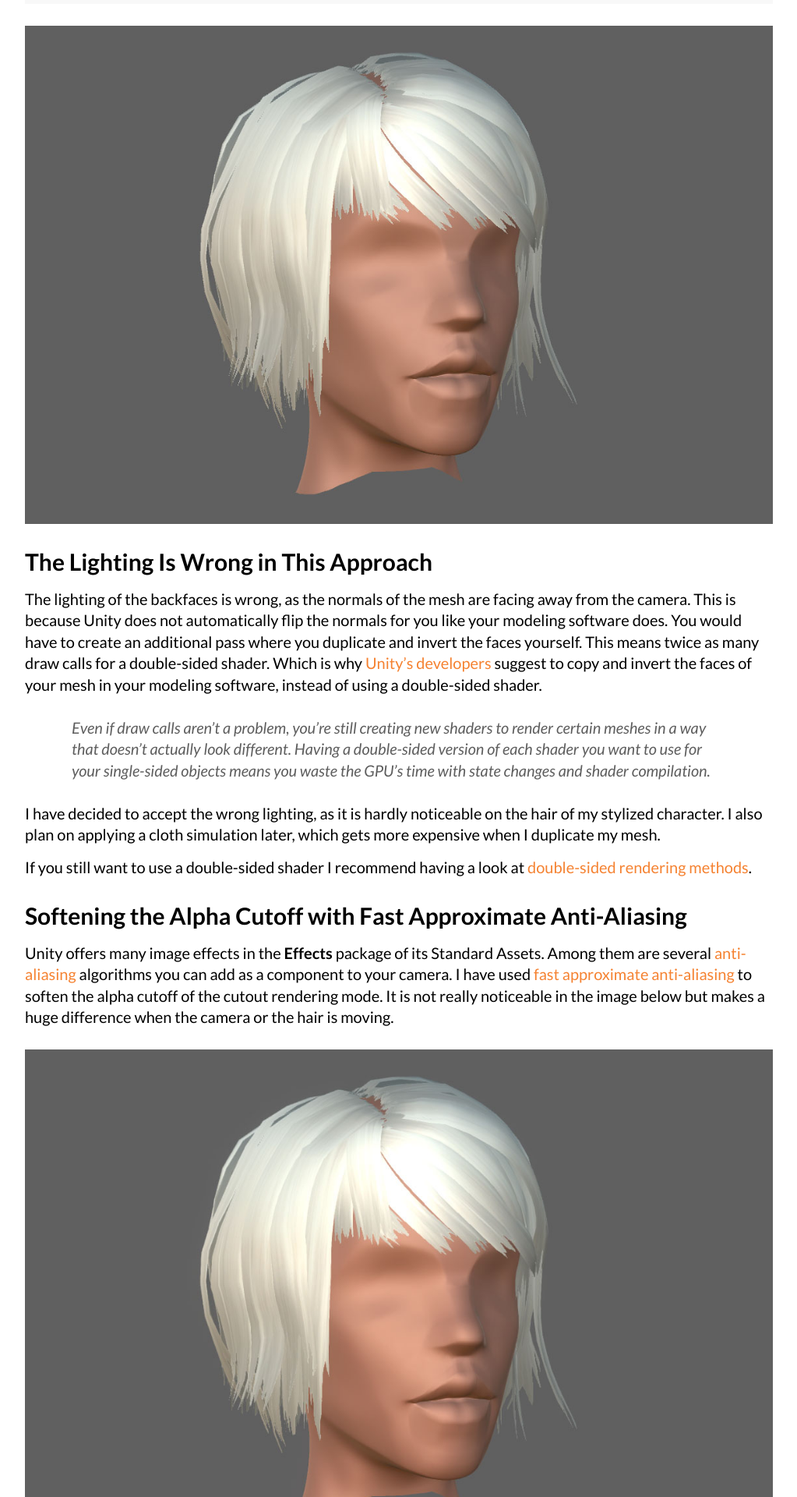
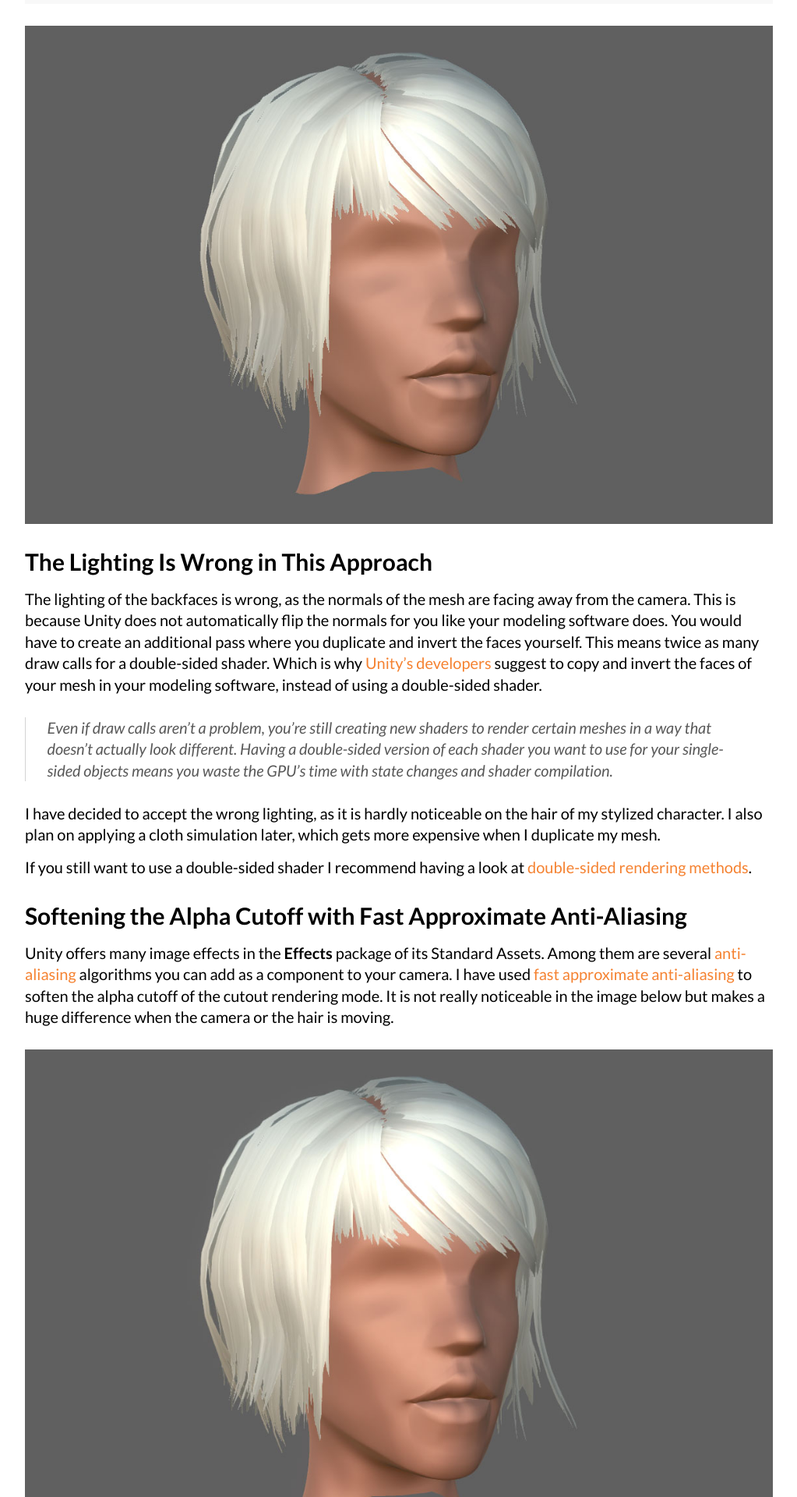
Before and after one commit to Lorti/manu.ninja, a Jekyll site: the page built from _posts/2016-01-26-rendering-low-poly-hair-in-unity.md, in a window 1280 px wide. Shown: the part 3582-5502 px from the top of the page at 78% size, without its empty margins (128-1151 px from the left). Built offline with Jekyll 4.4.1, drawn with Linux system fonts in a browser that asks for light colours; nearby versions of some CDN libraries; comment, search, counter and statistics services are not loaded.

Commit message:
blockquotes

```diff
--- a/_sass/components/_article.scss
+++ b/_sass/components/_article.scss
@@ -94,9 +94,10 @@
     }
 
     blockquote {
-        color: hsl(0, 0, 37%);
-        padding: 0 3em;
+        color: hsl(0, 0, 35%);
+        padding: 0 1.375em;
         font-style: italic;
+        border-left: 1px solid lightgray;
     }
 
     li code,
```
